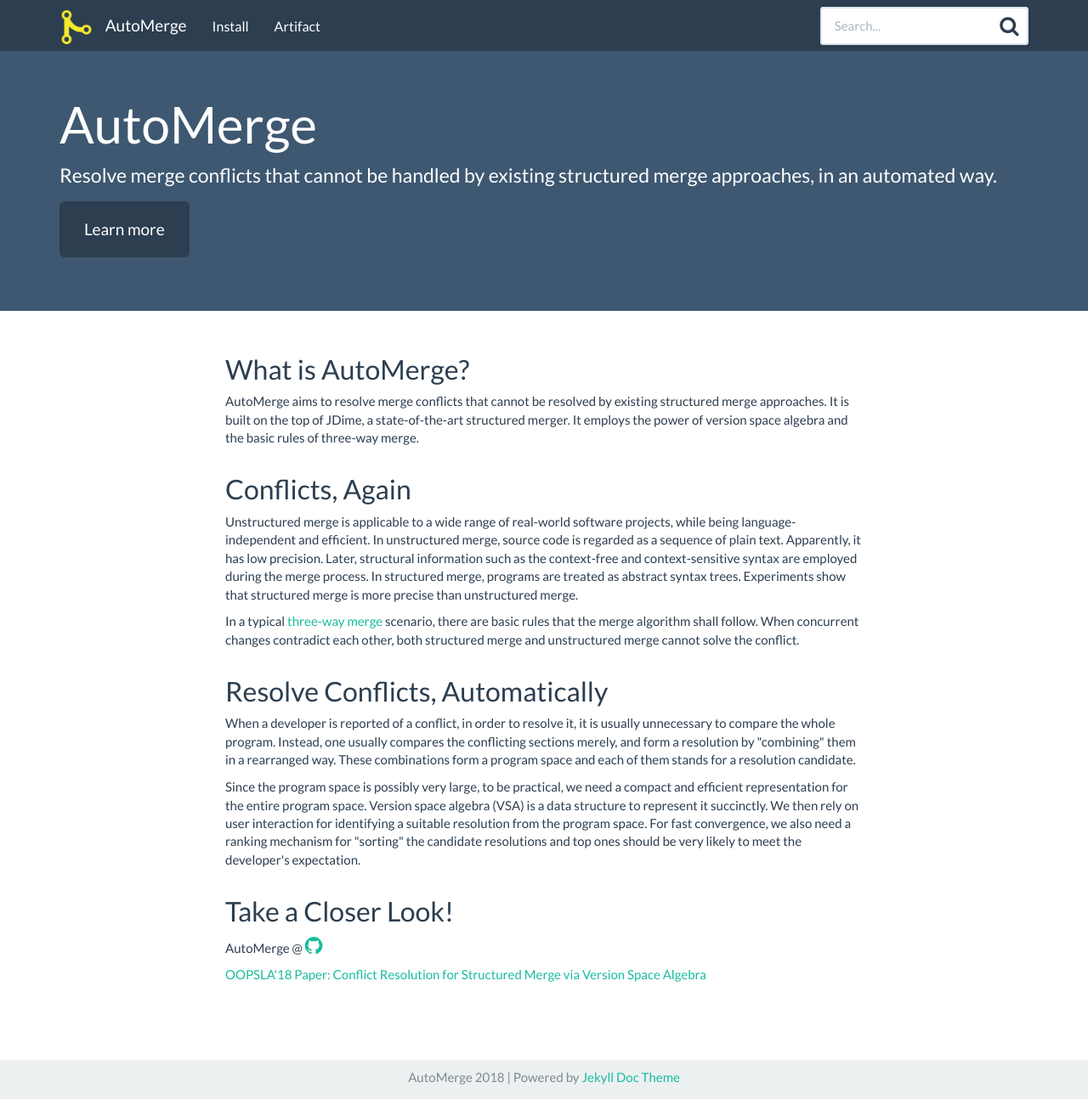
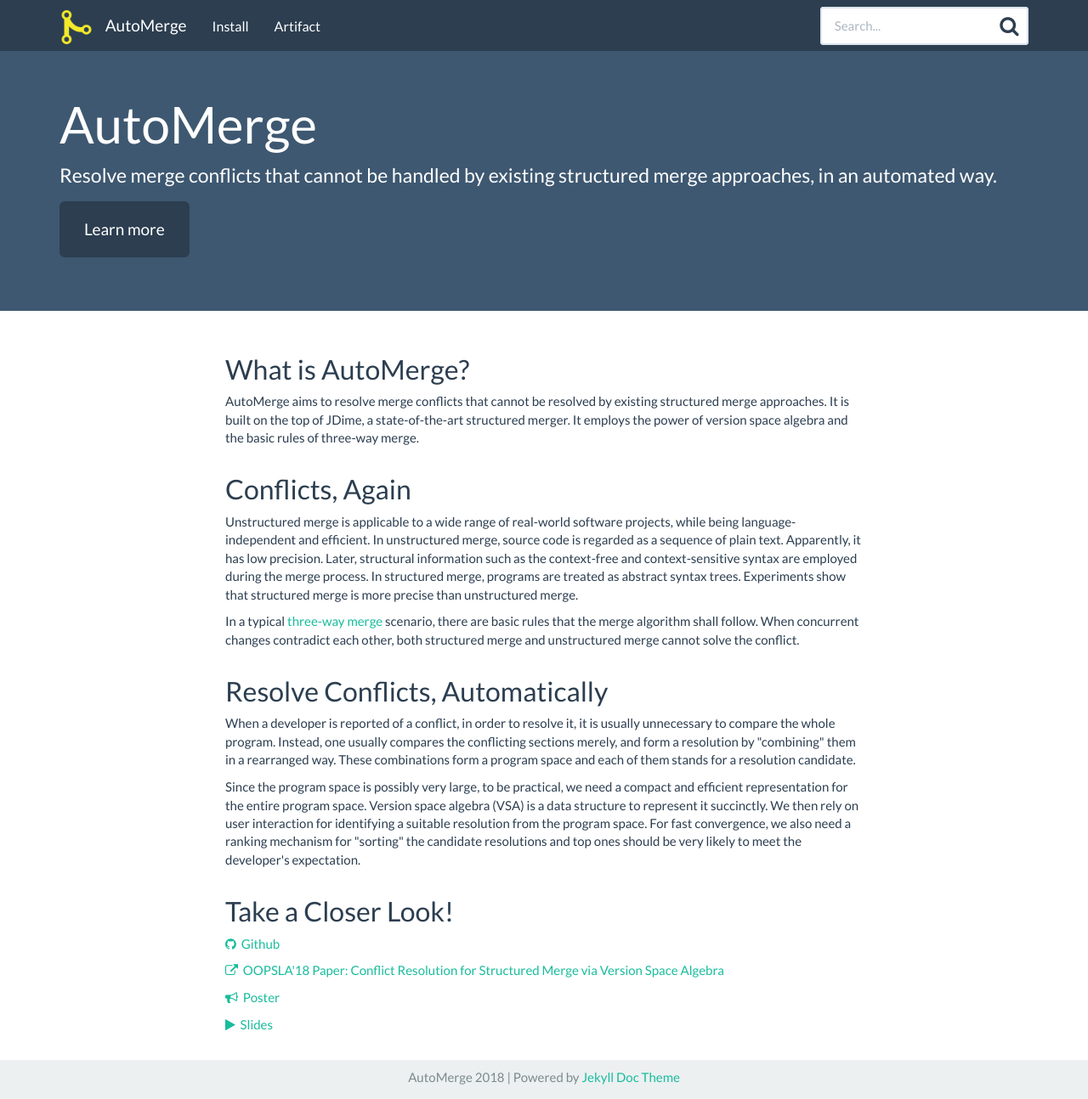
Before and after one commit to thufv/automerge, a Jekyll site: the page built from index.html, in a window 1280 px wide and 1294 px high. Shown: the whole window at 85% size. Built offline with Jekyll 4.4.1, drawn with Linux system fonts in a browser that asks for light colours; nearby versions of some CDN libraries.

Commit message:
add poster and slide

```diff
--- a/index.html
+++ b/index.html
@@ -63,10 +63,22 @@
         </div>
         <div class="col-md-8 col-md-offset-2">
             <h2 class="header-light regular-pad">Take a Closer Look!</h2>
-            <p>
-                AutoMerge @ <a href="{{ site.git_address }}"><i class="fa fa-github" aria-hidden="true" style="font-size:x-large;"></i></a>
+            <p><a href="{{ site.git_address }}" target="_blank">
+                <i class="fa fa-github"></i>&nbsp;
+                Github</a>
             </p>
-            <p><a href="https://doi.org/10.1145/3276536" target="_blank">OOPSLA'18 Paper: Conflict Resolution for Structured Merge via Version Space Algebra</a></p>
+            <p><a href="https://doi.org/10.1145/3276536" target="_blank">
+                <i class="fa fa-external-link"></i>&nbsp;
+                OOPSLA'18 Paper: Conflict Resolution for Structured Merge via Version Space Algebra</a>
+            </p>
+            <p><a href="{{ "/files/poster.pdf" | prepend: site.baseurl }}" target="_blank">
+                <i class="fa fa-bullhorn"></i>&nbsp;
+                Poster</a>
+            </p>
+            <p><a href="{{ "/files/slide.pdf" | prepend: site.baseurl }}" target="_blank">
+                <i class="fa fa-play"></i>&nbsp;
+                Slides</a>
+            </p>
         </div>
     </div>
 </div>
```
Also changed, not shown: 2 other files.
